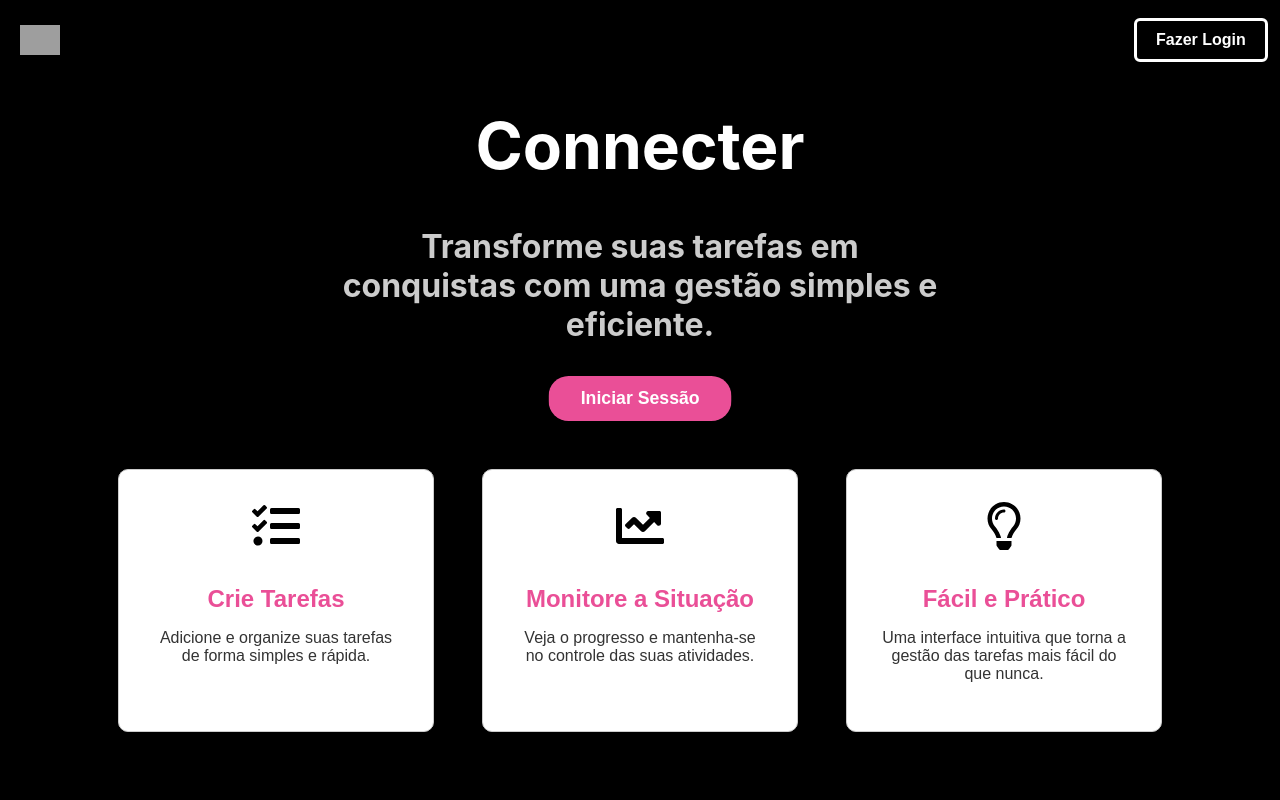
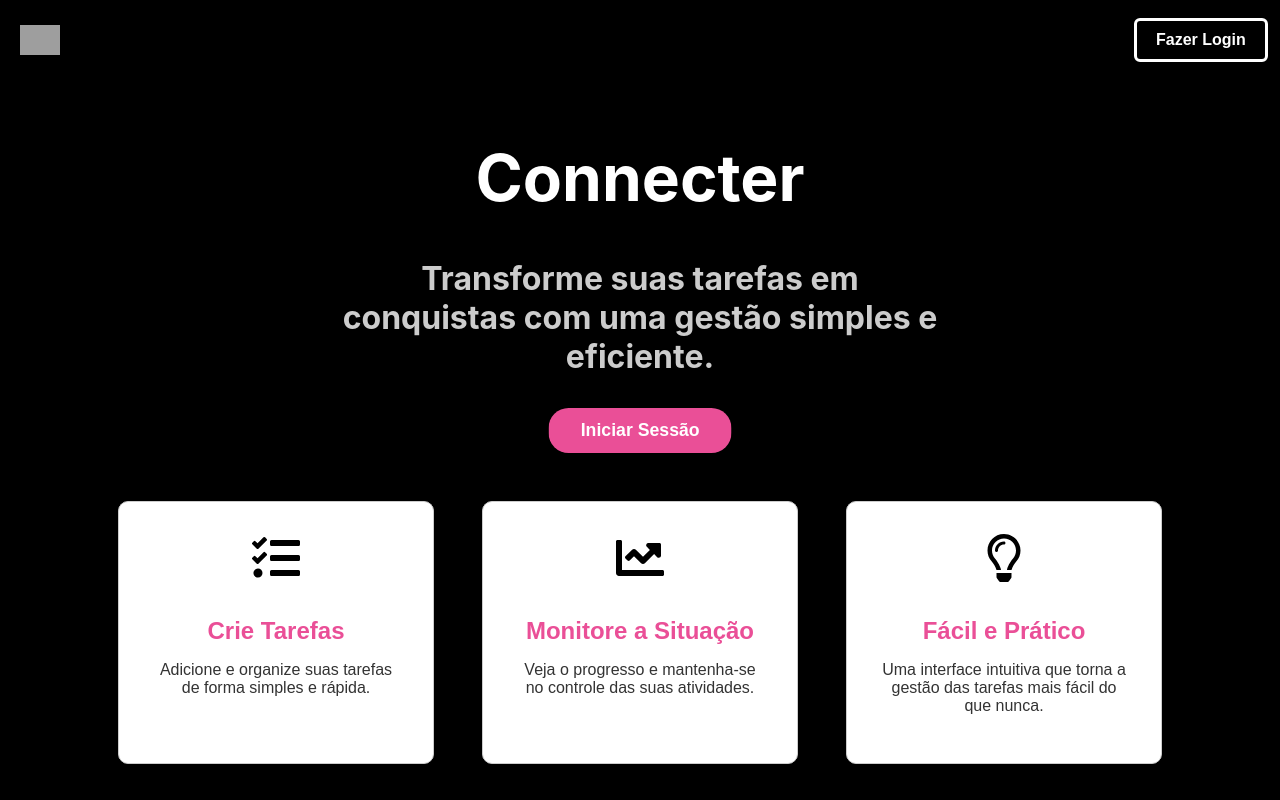
Before and after one commit to caioolima/connecter-app, a React (Create React App) app in the folder frontend/: page / in a window 1280 px wide. Shown: the top 800 px of the page. Built offline with nearby package versions, Linux system fonts and the light colour scheme; grey boxes are pictures that could not be loaded.

Commit message:
Ajustes gerais

```diff
--- a/frontend/src/components/Header/Intro.js
+++ b/frontend/src/components/Header/Intro.js
@@ -97,7 +97,7 @@ const Intro = () => {
 const IntroContainer = styled.div`
   text-align: center;
   padding: 2rem;
-  margin: 2rem;
+  margin: 4rem;
   display: flex;
   flex-direction: column;
   justify-content: center;
```
